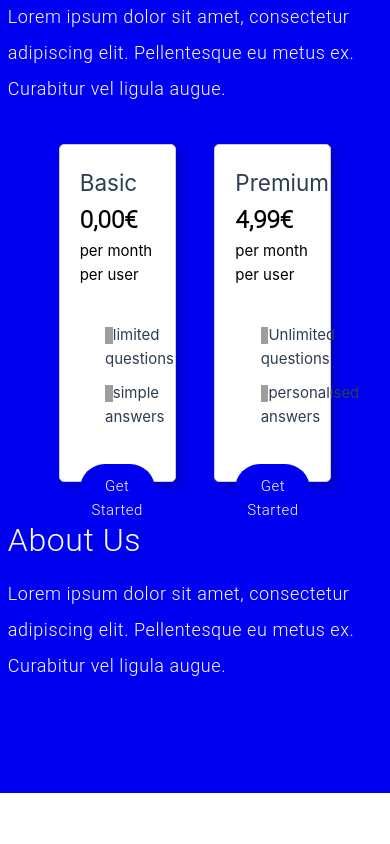
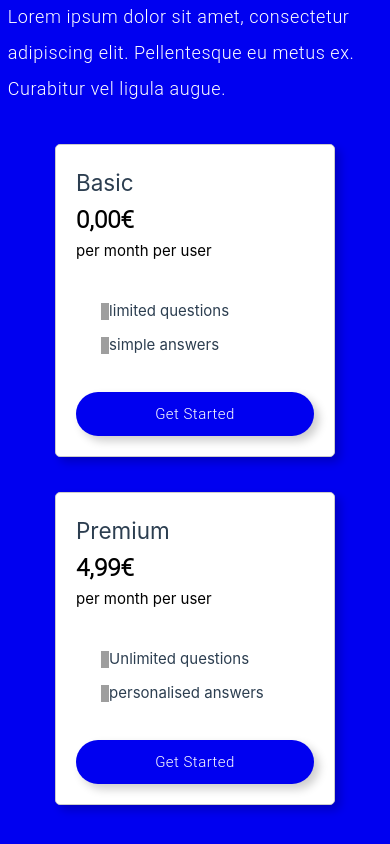
Before and after one commit to Tsarter/Oiglusleidja, a Vue app: page / in a window 390 px wide. Shown: the part 1380-2224 px from the top of the page. Before the commit the page ends 2173 px from the top, so only its background shows below. Built offline with nearby package versions, Linux system fonts and the light colour scheme; grey boxes are pictures that could not be loaded.

Commit message:
price tiers are more responsive now

```diff
--- a/src/components/PriceTier.vue
+++ b/src/components/PriceTier.vue
@@ -47,8 +47,8 @@ export default {
 }
 
 .price-plan {
-  width: 30vw;
-  height: 40vh;
+  width: 30%;
+  height: 40%;
   border: 1px solid #ccc;
   padding: 20px;
   border-radius: 5px;
@@ -85,6 +85,7 @@ a {
   font-family: "Roboto Light", sans-serif;
   text-align: center;
   letter-spacing: 0.12vw;
+  box-shadow: 5px 5px 10px rgba(0, 0, 0, 0.2);
 }
 
 p {
@@ -98,4 +99,16 @@ p {
   background-position: 0 2px; /* Adjust the position as needed */
   padding-left: 2vw;
 }
+
+@media screen and (max-width: 800px) {
+  .price-tier {
+    flex-direction: column;
+    align-items: center;
+  }
+
+  .price-plan {
+    width: 80%;
+    margin-bottom: 10%;
+  }
+}
 </style>
```
